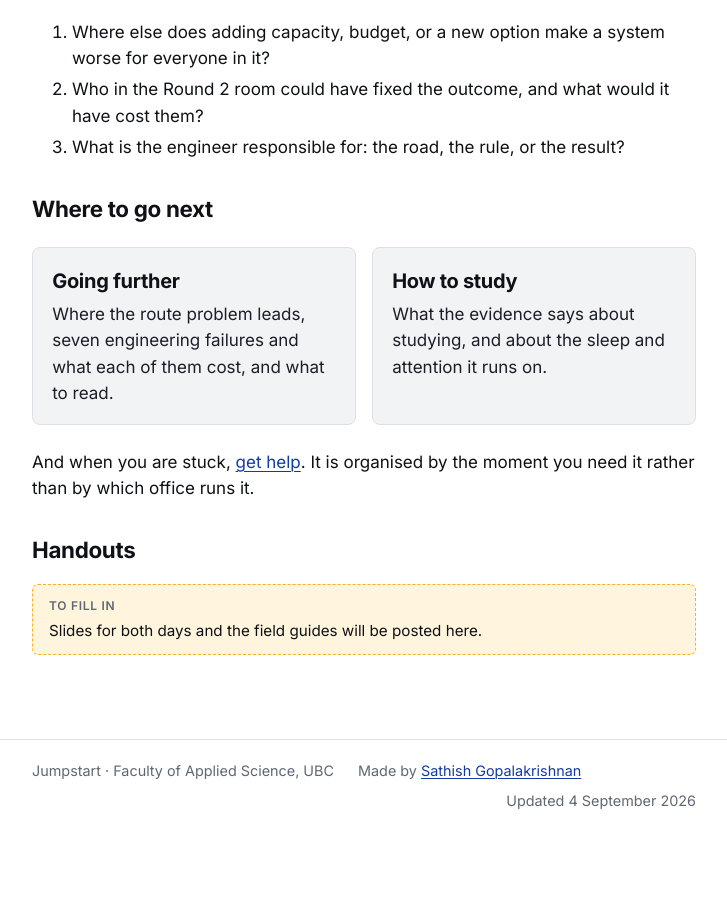
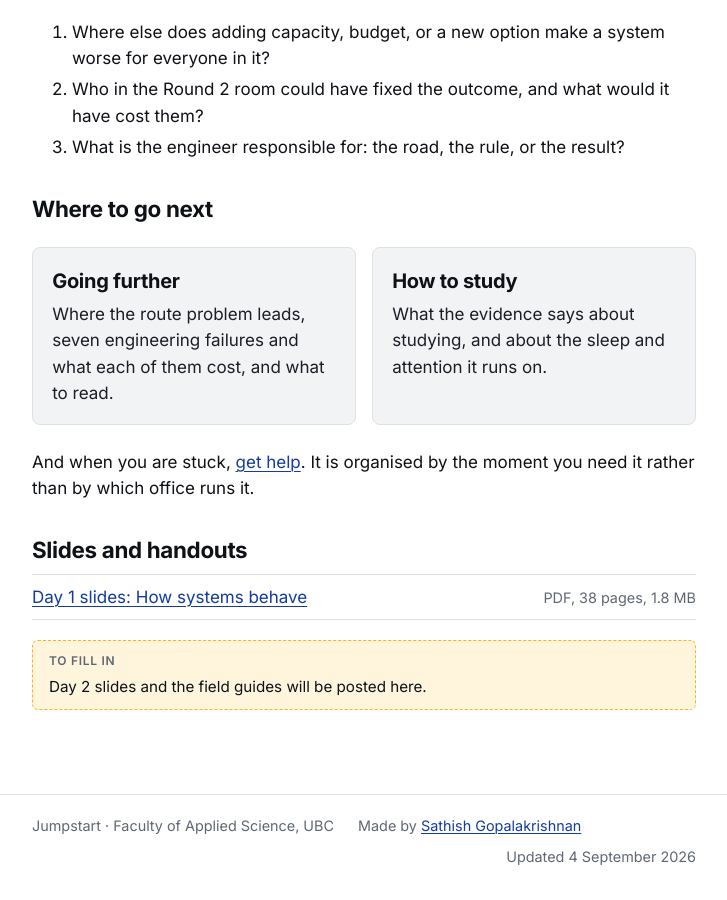
Before and after one commit to GSathish/JumpStart, a Jekyll site: the page built from index.md, in a window 1280 px wide and 900 px high, scrolled down 1508 px. Shown: the whole window, without its empty margins (276-1003 px from the left). Built offline with Jekyll 4.4.1, drawn with Linux system fonts in a browser that asks for light colours; before the commit the page ends 2353 px from its top, so only the background shows below that.

Commit message:
Post the Day 1 slides on the landing page
Copy the Day 1 deck (How systems behave, 38 pages) into files/ and replace
the Handouts placeholder with a download list. Day 2 slides and the field
guides keep a placeholder until they are ready.

Co-Authored-By: Claude Fable 5.1 <noreply@anthropic.com>
Claude-Session: https://claude.ai/code/session_01YZyJddYvbeWLX9Y8ycVXYJ

```diff
--- a/index.md
+++ b/index.md
@@ -61,7 +61,11 @@ Three questions to take home:
 
 And when you are stuck, [get help]({{ '/help/' | relative_url }}). It is organised by the moment you need it rather than by which office runs it.
 
-## Handouts
+## Slides and handouts
 
-Slides for both days and the field guides will be posted here.
+<ul class="downloads">
+  <li><a href="{{ '/files/jumpstart-2026-day1-slides.pdf' | relative_url }}">Day 1 slides: How systems behave</a><span class="meta">PDF, 38 pages, 1.8&nbsp;MB</span></li>
+</ul>
+
+Day 2 slides and the field guides will be posted here.
 {: .placeholder}
```
Also changed, not shown: README.md, 2 other files.
